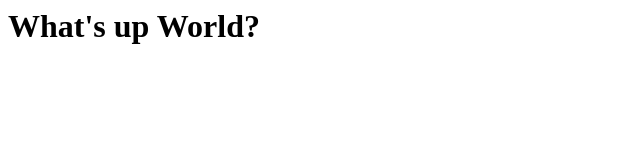
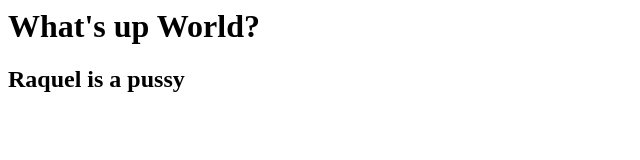
Before and after one commit to jpita/jpita.github.io, a plain HTML site: page index.html in a window 1280 px wide. Shown: the whole page, without its empty margins (0-640 px from the left). Drawn offline with Linux system fonts and the light colour scheme.

Commit message:
Update index.html

```diff
--- a/index.html
+++ b/index.html
@@ -4,5 +4,6 @@
  </head>
  <body>
   <h1>What's up World?</h1>
+    <h2>Raquel is a pussy</h2>
  </body>
 </html>
```
